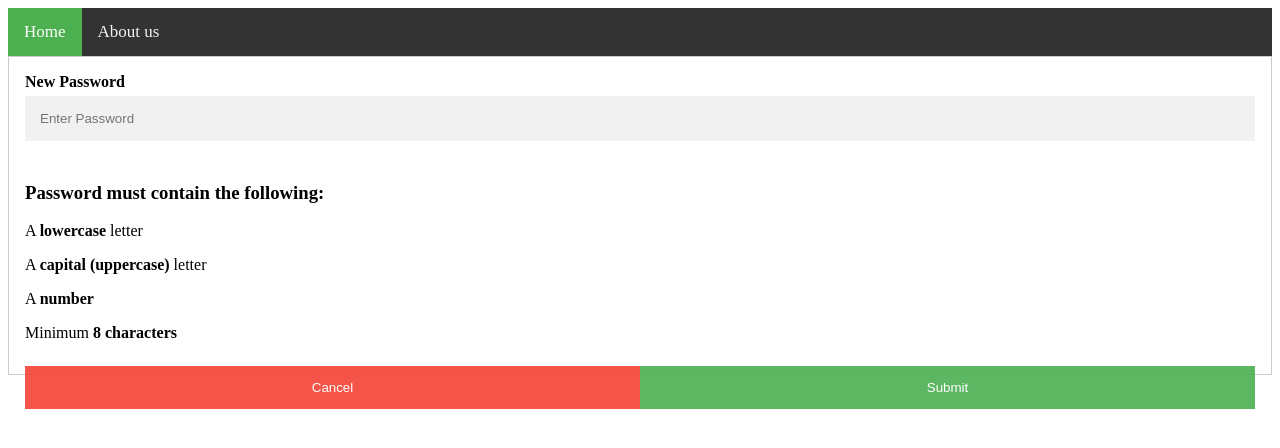
After one commit to ghostcode-sys/mandi-updated-rates, a Django app: template gapp/assume/templates/assume/changepsw.html in a window 1280 px wide. The commit adds this page. Shown: the top 448 px of the page. Run offline with Django 3.2, Linux system fonts and the light colour scheme; the template is opened without the code that fills it, so the values that code supplies are empty.

Commit message:
new functaionality added

```diff
--- a/gapp/assume/models.py
+++ b/gapp/assume/models.py
@@ -1,6 +1,6 @@
 from django.db import models
 
-# Create your models here.
+# Crop model field
 class Crop (models.Model):
     crop_name = models.CharField(max_length=50)
     price = models.BigIntegerField(default=0.0)
@@ -8,6 +8,7 @@ class Crop (models.Model):
     state = models.CharField(max_length=75)
     date = models.DateField(auto_now=True)
 
+# user data
 class user_data(models.Model):
     name = models.CharField(max_length=50)
     username = models.CharField(max_length=100)
@@ -18,6 +19,7 @@ class user_data(models.Model):
     def __str__(self):
         return self.name
 
+# admin data
 class admin_data(models.Model):
     name = models.CharField(max_length=50)
     username = models.CharField(max_length=100)
@@ -28,7 +30,7 @@ class admin_data(models.Model):
     def __str__(self):
         return self.name
 
-
+# suggestion filler
 class suggestion(models.Model):
     username = models.CharField(max_length=100)
     text = models.CharField(max_length=600)
--- /dev/null
+++ b/gapp/assume/templates/assume/changepsw.html
@@ -0,0 +1,215 @@
+<!DOCTYPE html>
+<html lang="en">
+
+<head>
+  <meta charset="UTF-8">
+  <meta name="viewport" content="width=device-width, initial-scale=1.0">
+  <title>password reset</title>
+  <style>
+    /* Add a black background color to the top navigation */
+    .topnav {
+      background-color: #333;
+      overflow: hidden;
+    }
+
+    /* Style the links inside the navigation bar */
+    .topnav a {
+      float: left;
+      display: block;
+      color: #f2f2f2;
+      text-align: center;
+      padding: 14px 16px;
+      text-decoration: none;
+      font-size: 17px;
+    }
+
+    /* Change the color of links on hover */
+    .topnav a:hover {
+      background-color: #ddd;
+      color: black;
+    }
+
+    /* Add an active class to highlight the current page */
+    .topnav a.active {
+      background-color: #4CAF50;
+      color: white;
+    }
+
+    /* Hide the link that should open and close the topnav on small screens */
+    .topnav .icon {
+      display: none;
+    }
+
+    * {
+      box-sizing: border-box
+    }
+
+    /* Full-width input fields */
+    input[type=text],
+    input[type=password], input[type=email] {
+      width: 100%;
+      padding: 15px;
+      margin: 5px 0 22px 0;
+      display: inline-block;
+      border: none;
+      background: #f1f1f1;
+    }
+
+    input[type=text]:focus,
+    input[type=password]:focus, input[type=email]:focus {
+      background-color: #ddd;
+      outline: none;
+    }
+
+    hr {
+      border: 1px solid #f1f1f1;
+      margin-bottom: 25px;
+    }
+
+    /* Set a style for all buttons */
+    button {
+      background-color: #4CAF50;
+      color: white;
+      padding: 14px 20px;
+      margin: 8px 0;
+      border: none;
+      cursor: pointer;
+      width: 100%;
+      opacity: 0.9;
+    }
+
+    button:hover {
+      opacity: 1;
+    }
+
+    /* Extra styles for the cancel button */
+    .cancelbtn {
+      padding: 14px 20px;
+      background-color: #f44336;
+    }
+
+    /* Float cancel and signup buttons and add an equal width */
+    .cancelbtn,
+    .signupbtn {
+      float: left;
+      width: 50%;
+    }
+
+    /* Add padding to container elements */
+    .container {
+      padding: 16px;
+    }
+
+    /* Clear floats */
+    .clearfix::after {
+      content: "";
+      clear: both;
+      display: table;
+    }
+
+    /* Change styles for cancel button and signup button on extra small screens */
+    @media screen and (max-width: 300px) {
+
+      .cancelbtn,
+      .signupbtn {
+        width: 100%;
+      }
+      /* */
+      .invalid{
+
+      }
+    }
+  </style>
+</head>
+
+<body>
+  <!-- Load an icon library to show a hamburger menu (bars) on small screens -->
+  <link rel="stylesheet" href="https://cdnjs.cloudflare.com/ajax/libs/font-awesome/4.7.0/css/font-awesome.min.css">
+
+  <div class="topnav" id="myTopnav">
+    <a href="home" class="active">Home</a>
+    <a href="about">About us</a>
+    <a href="javascript:void(0);" class="icon" onclick="myFunction()">
+      <i class="fa fa-bars"></i>
+    </a>
+  </div>
+  <form action="newpsw" style="border:1px solid #ccc" method="post"> {% csrf_token %}
+    <div class="container">
+      <label for="psw"><b> New Password</b></label>
+      <input type="password" placeholder="Enter Password" name="psw" required id="psw"
+        pattern="(?=.*\d)(?=.*[a-z])(?=.*[A-Z]).{8,}"
+        title="Must contain at least one number and one uppercase and lowercase letter, and at least 8 or more characters">
+      <div id="message">
+        <h3>Password must contain the following:</h3>
+        <p id="letter" class="invalid">A <b>lowercase</b> letter</p>
+        <p id="capital" class="invalid">A <b>capital (uppercase)</b> letter</p>
+        <p id="number" class="invalid">A <b>number</b></p>
+        <p id="length" class="invalid">Minimum <b>8 characters</b></p>
+      </div>
+        <button type="button" class="cancelbtn">Cancel</button>
+        <button type="submit" class="signupbtn">Submit</button>
+      </div>
+    </div>
+  </form>
+  <script>
+    var myInput = document.getElementById("psw");
+    var letter = document.getElementById("letter");
+    var capital = document.getElementById("capital");
+    var number = document.getElementById("number");
+    var length = document.getElementById("length");
+
+    // When the user clicks on the password field, show the message box
+    myInput.onfocus = function () {
+      document.getElementById("message").style.display = "block";
+    }
+
+    // When the user clicks outside of the password field, hide the message box
+    myInput.onblur = function () {
+      document.getElementById("message").style.display = "none";
+    }
+
+    // When the user starts to type something inside the password field
+    myInput.onkeyup = function () {
+      // Validate lowercase letters
+      var lowerCaseLetters = /[a-z]/g;
+      if (myInput.value.match(lowerCaseLetters)) {
+        letter.classList.remove("invalid");
+        letter.classList.add("valid");
+      } else {
+        letter.classList.remove("valid");
+        letter.classList.add("invalid");
+      }
+
+      // Validate capital letters
+      var upperCaseLetters = /[A-Z]/g;
+      if (myInput.value.match(upperCaseLetters)) {
+        capital.classList.remove("invalid");
+        capital.classList.add("valid");
+      } else {
+        capital.classList.remove("valid");
+        capital.classList.add("invalid");
+      }
+
+      // Validate numbers
+      var numbers = /[0-9]/g;
+      if (myInput.value.match(numbers)) {
+        number.classList.remove("invalid");
+        number.classList.add("valid");
+      } else {
+        number.classList.remove("valid");
+        number.classList.add("invalid");
+      }
+
+      // Validate length
+      if (myInput.value.length >= 8) {
+        length.classList.remove("invalid");
+        length.classList.add("valid");
+      } else {
+        length.classList.remove("valid");
+        length.classList.add("invalid");
+      }
+    }
+  </script>
+</body>
+
+</html>
--- a/gapp/assume/templates/assume/login.html
+++ b/gapp/assume/templates/assume/login.html
@@ -138,7 +138,7 @@ span.psw {
 
   <div class="container" style="background-color:#f1f1f1">
     <button type="button" class="cancelbtn">Cancel</button>
-    <span class="psw">Forgot <a href="#">password?</a></span>
+    <span class="psw">Forgot <a href="fgtpsw">password?</a></span>
   </div>
 </form>
 </body>
--- a/gapp/assume/templates/assume/signup.html
+++ b/gapp/assume/templates/assume/signup.html
@@ -42,7 +42,7 @@
     * {box-sizing: border-box}
 
 /* Full-width input fields */
-  input[type=text], input[type=password] {
+  input[type=text], input[type=password], input[type=email]{
   width: 100%;
   padding: 15px;
   margin: 5px 0 22px 0;
@@ -51,7 +51,7 @@
   background: #f1f1f1;
 }
 
-input[type=text]:focus, input[type=password]:focus {
+input[type=text]:focus, input[type=password]:focus, input[type=email]:focus{
   background-color: #ddd;
   outline: none;
 }
@@ -128,7 +128,7 @@ button:hover {
           <input type="text" placeholder="Enter name" name="nm" required>
 
           <label for="email"><b>Email</b></label><br>
-          <input type="email" placeholder="Enter Email" name="email" required style="width: 100%;padding: 15px;margin: 5px 0 22px 0;display: inline-block;border: none;background: #f1f1f1;"><br>
+          <input type="email" placeholder="Enter Email" name="email" required ><br>
 
           <label for="psw"><b>Password</b></label>
           <input type="password" placeholder="Enter Password" name="psw" required id="psw"  pattern="(?=.*\d)(?=.*[a-z])(?=.*[A-Z]).{8,}" title="Must contain at least one number and one uppercase and lowercase letter, and at least 8 or more characters">
--- a/gapp/assume/urls.py
+++ b/gapp/assume/urls.py
@@ -14,4 +14,8 @@ urlpatterns = [
     path('crop', views.crop, name='crop'),
     path('ulogin', views.ulogin, name='ulogin'),
     path('contact', views.contact, name='contact'),
+    path('fgtpsw', views.fgtpsw, name='fgtpsw'),
+    path('fgtchk', views.fgtchk, name='fgtchk'),
+    path('confmail', views.confmail, name='confmail'),
+    path('newpsw', views.newpsw, name='newpsw'),
 ]
```
Also changed, not shown: gapp/assume/templates/assume/fgtpsw.html (added, +38 -0 lines), gapp/assume/templates/assume/mailconfirm.html (added, +38 -0 lines), gapp/assume/views.py (+58 -8 lines).
